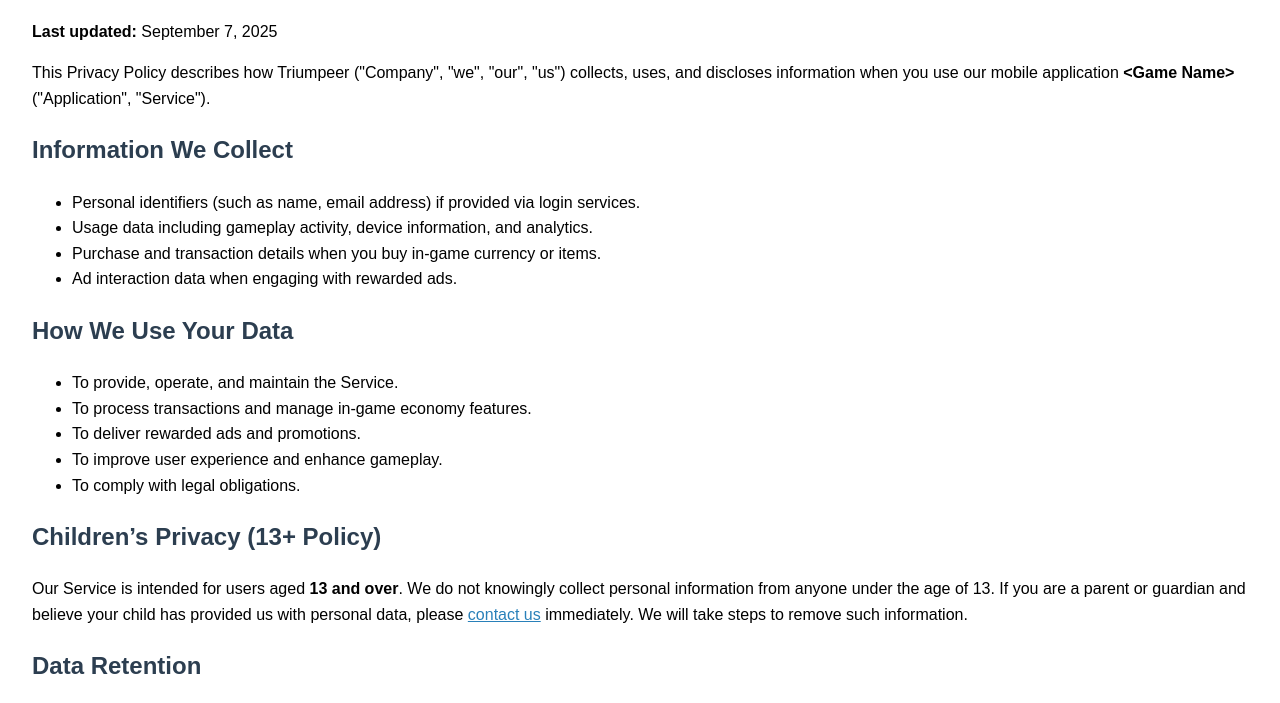
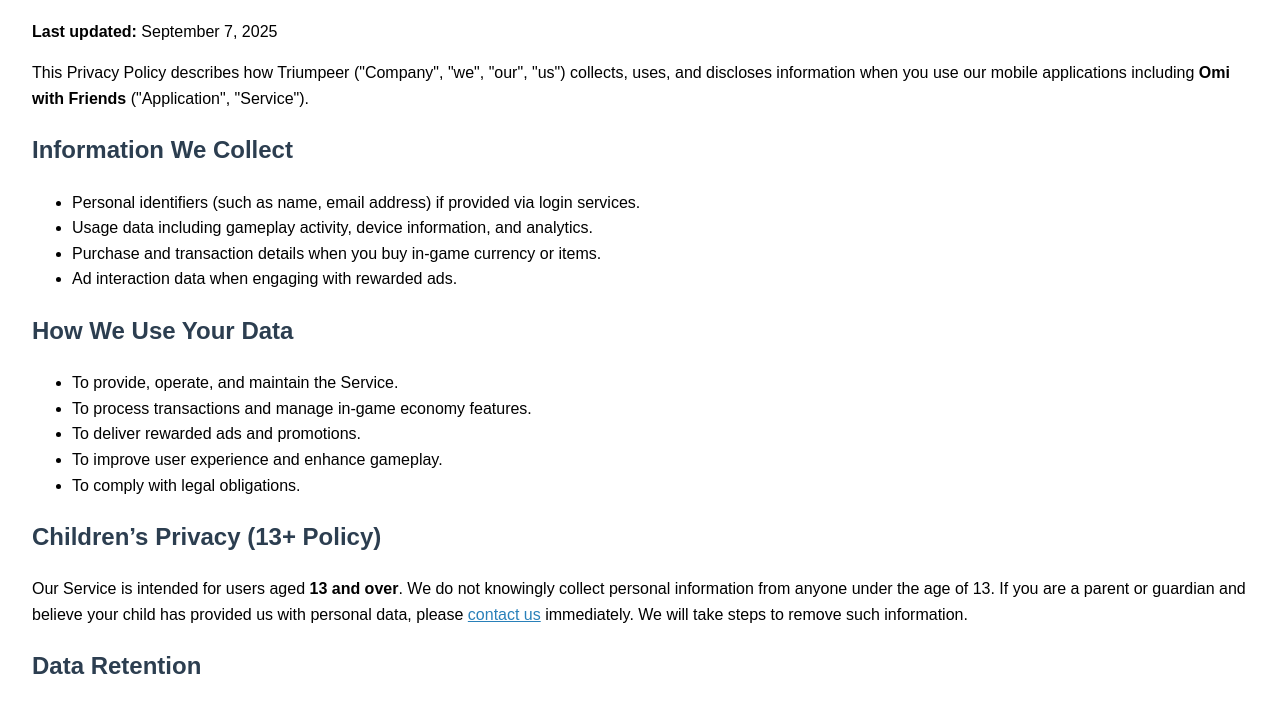
Before and after one commit to Triumpeer/triumpeer-site, a plain HTML site: page privacy.html in a window 1280 px wide. Shown: the part 86-789 px from the top of the page. Drawn offline with Linux system fonts and the light colour scheme.

Commit message:
Fix privacy policy
Included game name

```diff
--- a/privacy.html
+++ b/privacy.html
@@ -16,8 +16,8 @@
 
   <p>
     This Privacy Policy describes how Triumpeer ("Company", "we", "our", "us")
-    collects, uses, and discloses information when you use our mobile application
-    <strong>&lt;Game Name&gt;</strong> ("Application", "Service").
+    collects, uses, and discloses information when you use our mobile applications including
+    <strong>Omi with Friends</strong> ("Application", "Service").
   </p>
 
   <h2>Information We Collect</h2>
```
